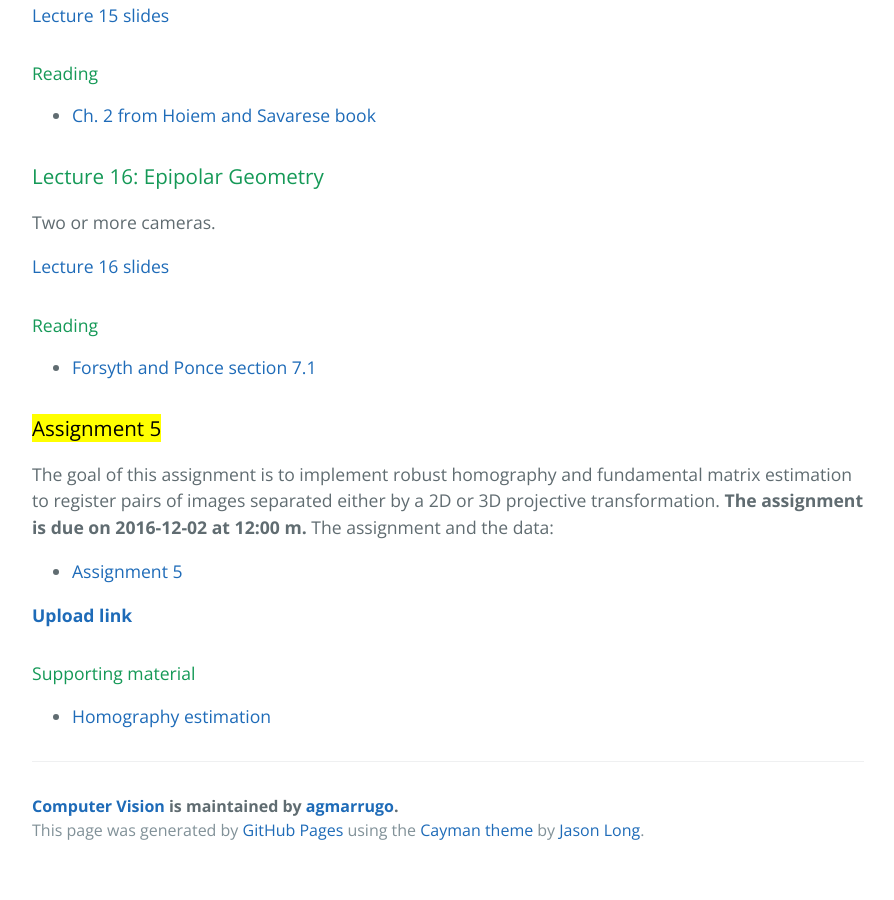
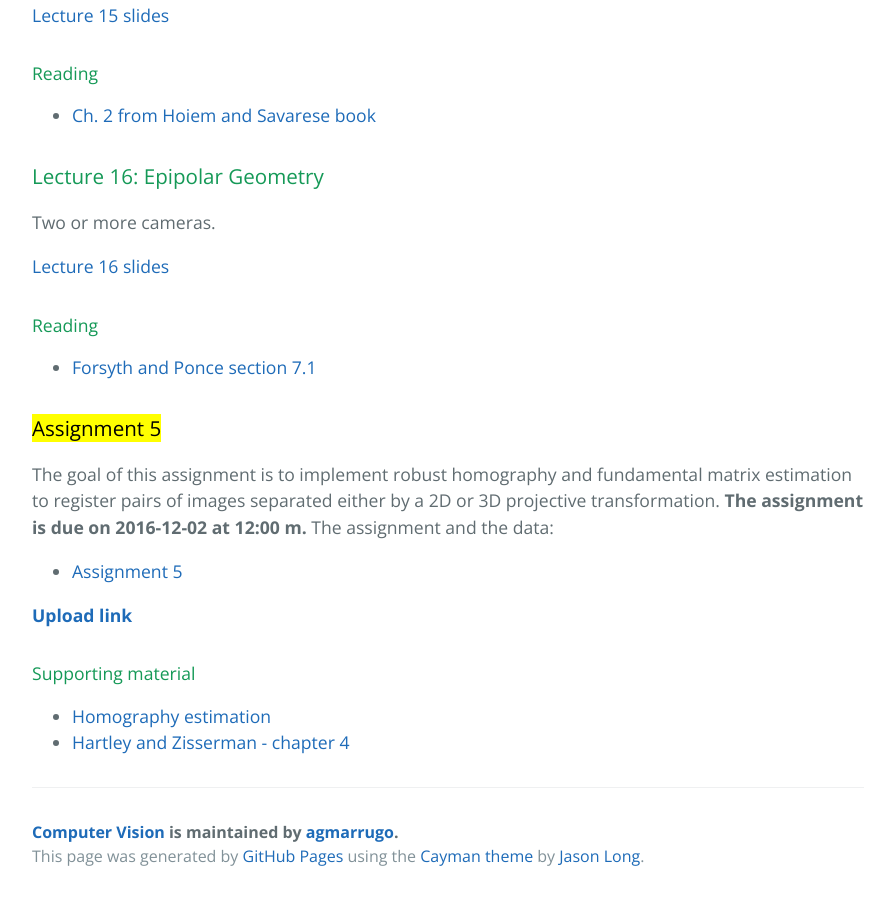
Before and after one commit to opi-lab/optical-metrology-2021, a Jekyll site: the page built from index.md, in a window 1280 px wide and 900 px high, scrolled down 6113 px. Shown: the whole window, without its empty margins (192-1086 px from the left). Built offline with Jekyll 4.4.1, drawn with Linux system fonts in a browser that asks for light colours; before the commit the page ends 6987 px from its top, so only the background shows below that.

Commit message:
Update index.md

```diff
--- a/index.md
+++ b/index.md
@@ -258,3 +258,4 @@ The goal of this assignment is to implement robust homography and fundamental ma
 #### Supporting material
 
 - [Homography estimation](https://www.dropbox.com/s/eqdbgotv1n82yz1/ex1.pdf?dl=0)
+- [Hartley and Zisserman - chapter 4](https://www.dropbox.com/s/ujqmwe6u8vrndr2/Richard%20Hartley%20Andrew%20Zisserman-Multiple%20View%20Geometry%20in%20Computer%20Vision%2C%202nd%20Edition%20%282004%29.pdf?dl=0)
```
